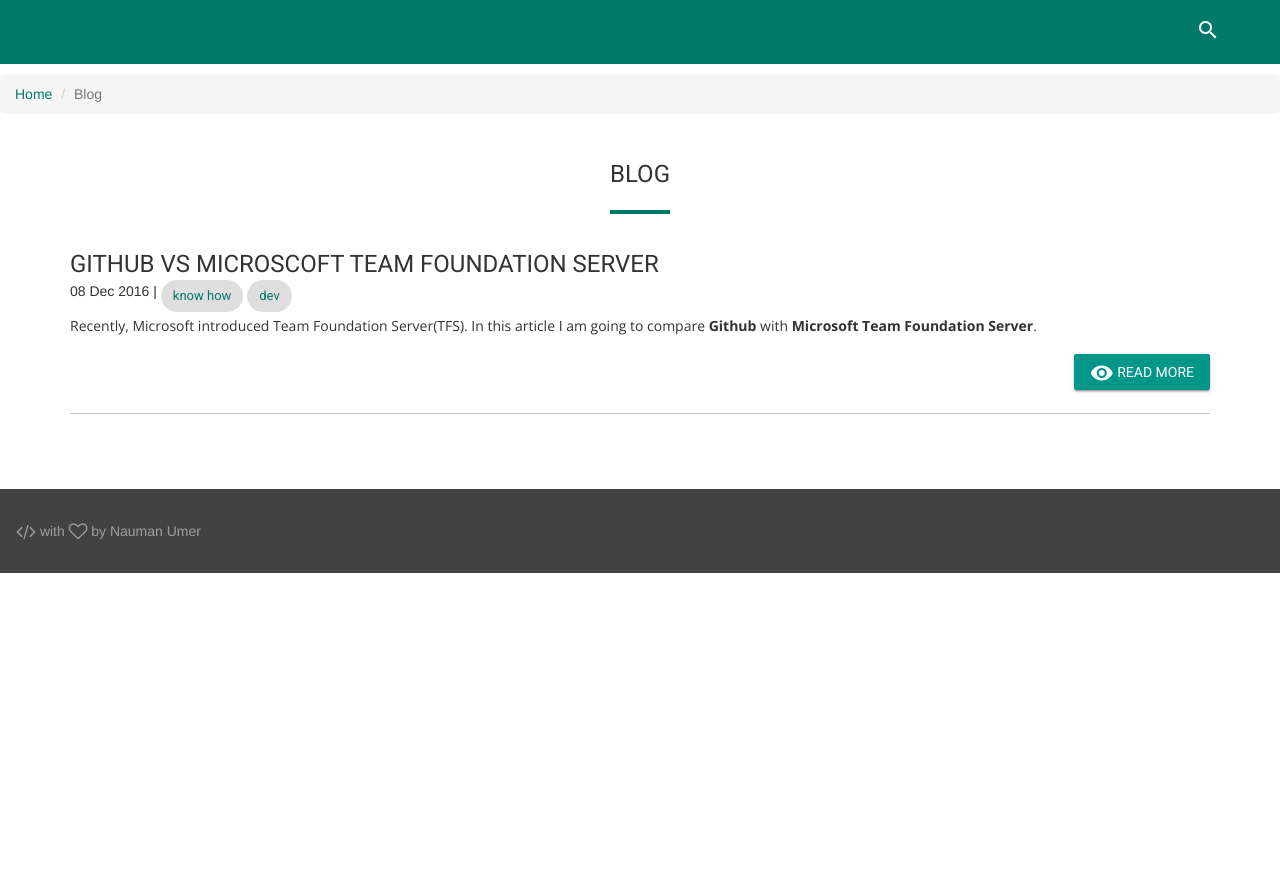
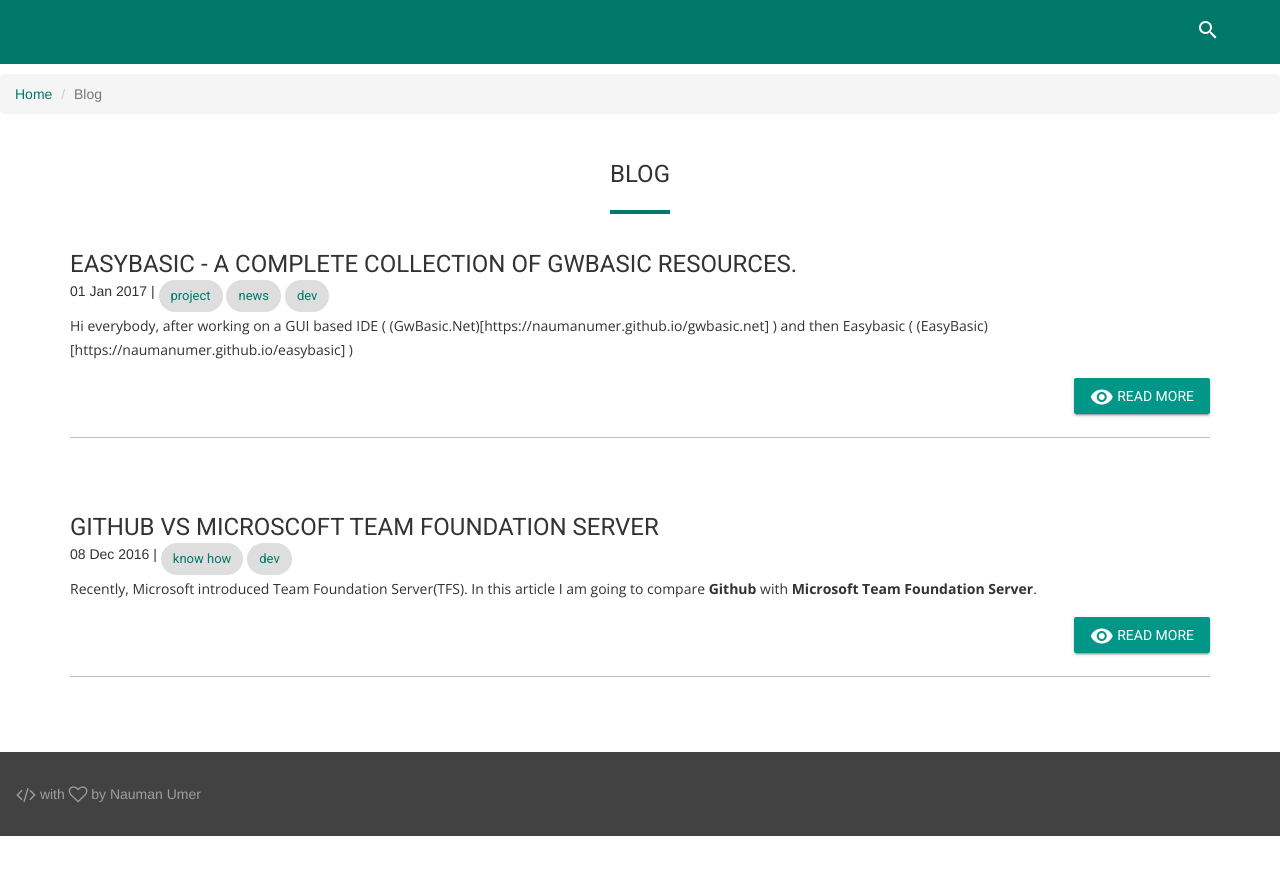
Before and after one commit to nmanumr/nmanumr.com, a Jekyll site: the page built from blog/index.html, in a window 1280 px wide. Shown: the top 875 px of the page. Built offline with Jekyll 4.4.1, drawn with Linux system fonts in a browser that asks for light colours; nearby versions of some CDN libraries; library files that are not in the unit come from our copies; the list of posts is cut into pages by our own code; comment, search, counter and statistics services are not loaded.

Commit message:
Update 2017-01-01-EasyBasic.md

```diff
--- a/_posts/2017-01-01-EasyBasic.md
+++ b/_posts/2017-01-01-EasyBasic.md
@@ -5,5 +5,7 @@
 category: project-news
 tags: [project, news, dev]
 arthur: Nauman Umer
-published: false
+published: true
 ---
+
+Hi everybody, after working on a GUI based IDE ( (GwBasic.Net)[https://naumanumer.github.io/gwbasic.net] ) and then Easybasic ( (EasyBasic)[https://naumanumer.github.io/easybasic] )
```
